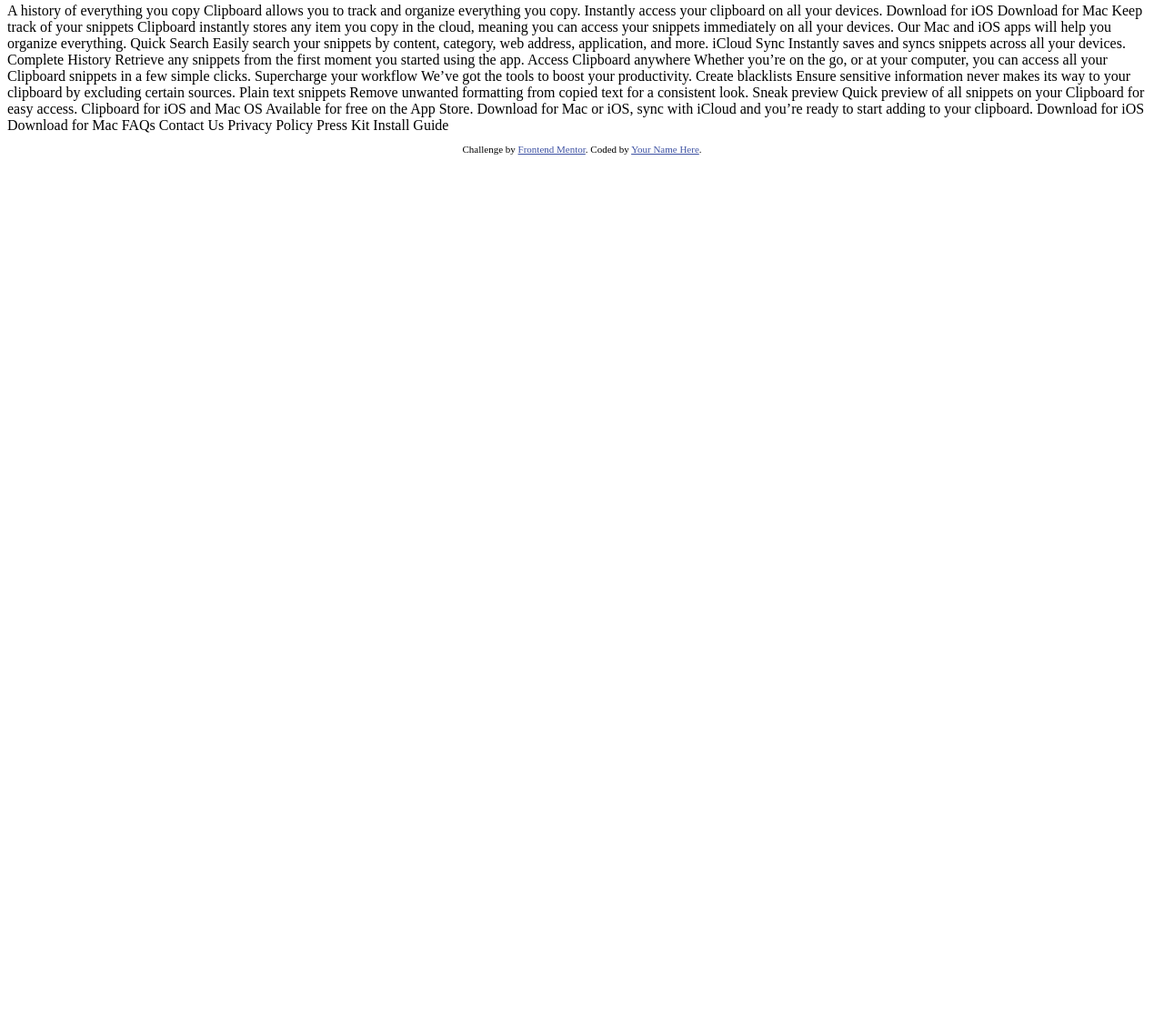
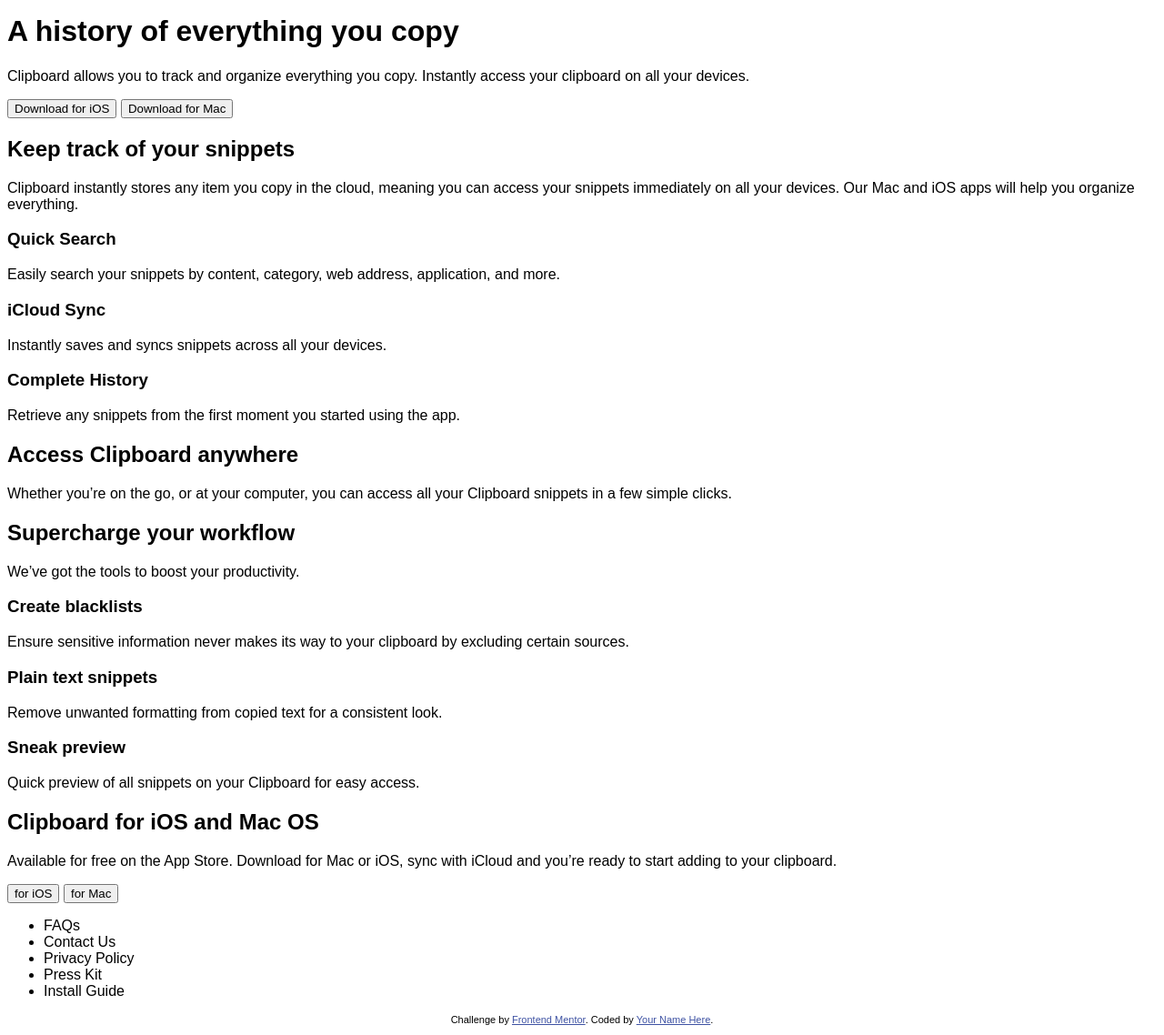
Before and after one commit to cornelisgijsbert/FEM-solutions, a plain HTML site: page landing-page/clipboard-landing-page-master/index.html in a window 1280 px wide. Shown: the part 5-1143 px from the top of the page at 91% size. Before the commit the page ends 800 px from the top, so only its background shows below. Drawn offline with Linux system fonts and the light colour scheme; a web font is replaced by a local one.

Commit message:
html: semantics elements toegevoegd, styles.css toegevoegd

```diff
--- /dev/null
+++ b/landing-page/clipboard-landing-page-master/css/styles.css
@@ -0,0 +1,7 @@
+/* root styles */
+
+
+/* font-family */
+html {
+    font-family: 'Bai Jamjuree', sans-serif;
+}
--- a/landing-page/clipboard-landing-page-master/index.html
+++ b/landing-page/clipboard-landing-page-master/index.html
@@ -6,77 +6,92 @@
 
   <link rel="icon" type="image/png" sizes="32x32" href="./images/favicon-32x32.png">
 
+  <link rel="stylesheet" href="css/styles.css">
+
   <title>Frontend Mentor | Clipboard landing page</title>
 
   <!-- Feel free to remove these styles or customise in your own stylesheet 👍 -->
   <style>
+    @import url('https://fonts.googleapis.com/css2?family=Bai+Jamjuree:wght@400;600&display=swap');
     .attribution { font-size: 11px; text-align: center; }
     .attribution a { color: hsl(228, 45%, 44%); }
   </style>
 </head>
 <body>
-
-  A history of everything you copy
-
+  <header>
+  <h1>A history of everything you copy</h1>
+  <p>
   Clipboard allows you to track and organize everything you
   copy. Instantly access your clipboard on all your devices.
-
-  Download for iOS
-  Download for Mac
-
-  Keep track of your snippets
-
+  </p>
+  <button>Download for iOS</button>
+  <button>Download for Mac</button>
+  </header>
+  <main>
+  <section>
+  <h2>
+    Keep track of your snippets
+  </h2>
+  <p>
   Clipboard instantly stores any item you copy in the cloud,
   meaning you can access your snippets immediately on all your
   devices. Our Mac and iOS apps will help you organize everything.
+  </p>
+  <h3>Quick Search</h3>
 
-  Quick Search
+  <p>Easily search your snippets by content, category, web address, application, and more.</p>
 
-  Easily search your snippets by content, category, web address, application, and more.
+  <h3>iCloud Sync</h3>
 
-  iCloud Sync
+  <p>Instantly saves and syncs snippets across all your devices.</p>
 
-  Instantly saves and syncs snippets across all your devices.
+  <h3>Complete History</h3>
 
-  Complete History
+  <p>Retrieve any snippets from the first moment you started using the app.</p>
 
-  Retrieve any snippets from the first moment you started using the app.
+</section>
+<section>
+  <h2>Access Clipboard anywhere</h2>
 
-  Access Clipboard anywhere
+  <p>Whether you’re on the go, or at your computer, you can access all your Clipboard
+  snippets in a few simple clicks.</p>
+</section>
+<section>
+  <h2>Supercharge your workflow</h2>
 
-  Whether you’re on the go, or at your computer, you can access all your Clipboard
-  snippets in a few simple clicks.
+  <p>We’ve got the tools to boost your productivity.</p>
 
-  Supercharge your workflow
+  <h3>Create blacklists</h3>
 
-  We’ve got the tools to boost your productivity.
+  <p>Ensure sensitive information never makes its way to your clipboard by excluding certain sources.</p>
 
-  Create blacklists
+  <h3>Plain text snippets</h3>
 
-  Ensure sensitive information never makes its way to your clipboard by excluding certain sources.
+  <p>Remove unwanted formatting from copied text for a consistent look.</p>
 
-  Plain text snippets
+  <h3>Sneak preview</h3>
 
-  Remove unwanted formatting from copied text for a consistent look.
+  <p>Quick preview of all snippets on your Clipboard for easy access.</p>
+</section>
+<section>
+  <h2>Clipboard for iOS and Mac OS</h2>
 
-  Sneak preview
+  <p>Available for free on the App Store. Download for Mac or iOS, sync with iCloud
+  and you’re ready to start adding to your clipboard.</p>
 
-  Quick preview of all snippets on your Clipboard for easy access.
-
-  Clipboard for iOS and Mac OS
-
-  Available for free on the App Store. Download for Mac or iOS, sync with iCloud
-  and you’re ready to start adding to your clipboard.
-
-  Download for iOS
-  Download for Mac
-
-  FAQs
-  Contact Us
-  Privacy Policy
-  Press Kit
-  Install Guide
-
+  <button>for iOS</button>
+  <button>for Mac</button>
+</section>
+<section>
+  <ul>
+  <li>FAQs</li>
+  <li>Contact Us</li>
+  <li>Privacy Policy</li>
+  <li>Press Kit</li>
+  <li>Install Guide</li>
+</ul>
+</section>
+</main>
   <footer>
     <p class="attribution">
       Challenge by <a href="https://www.frontendmentor.io?ref=challenge" target="_blank">Frontend Mentor</a>.
```
